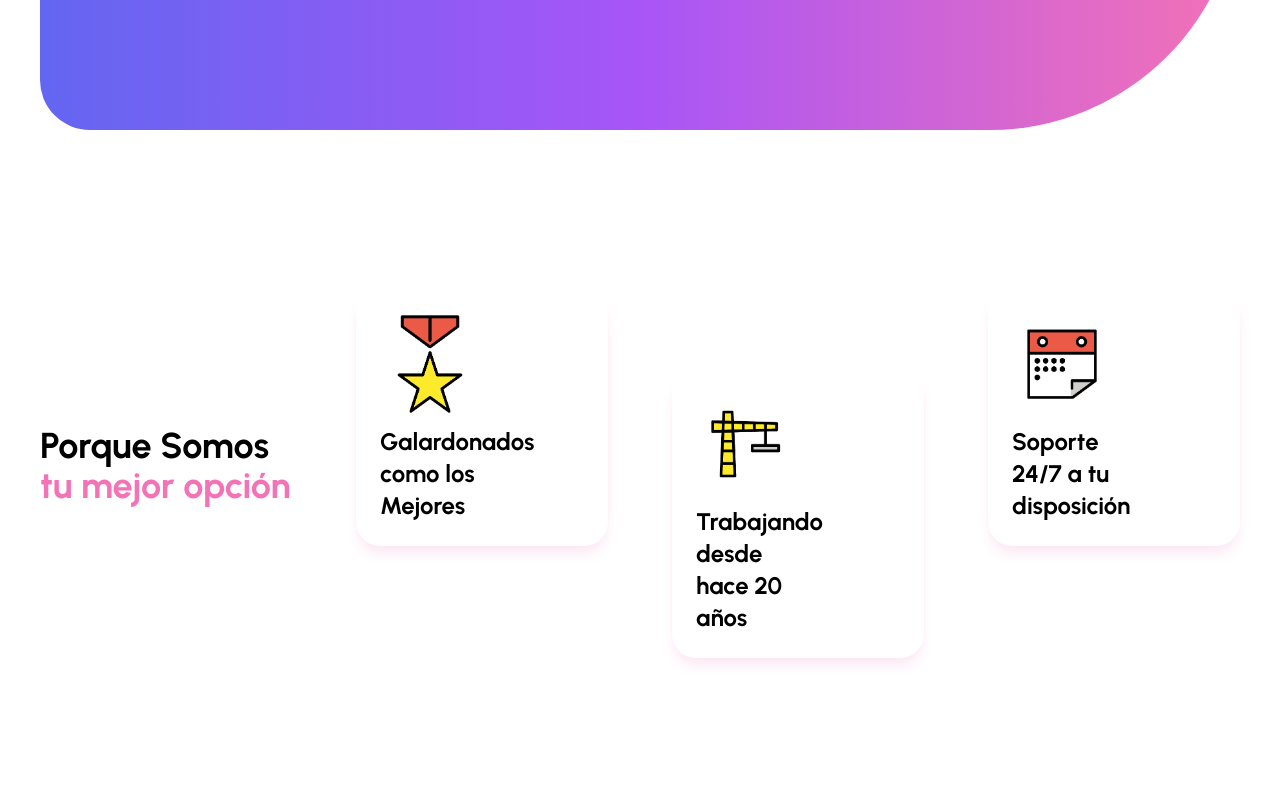
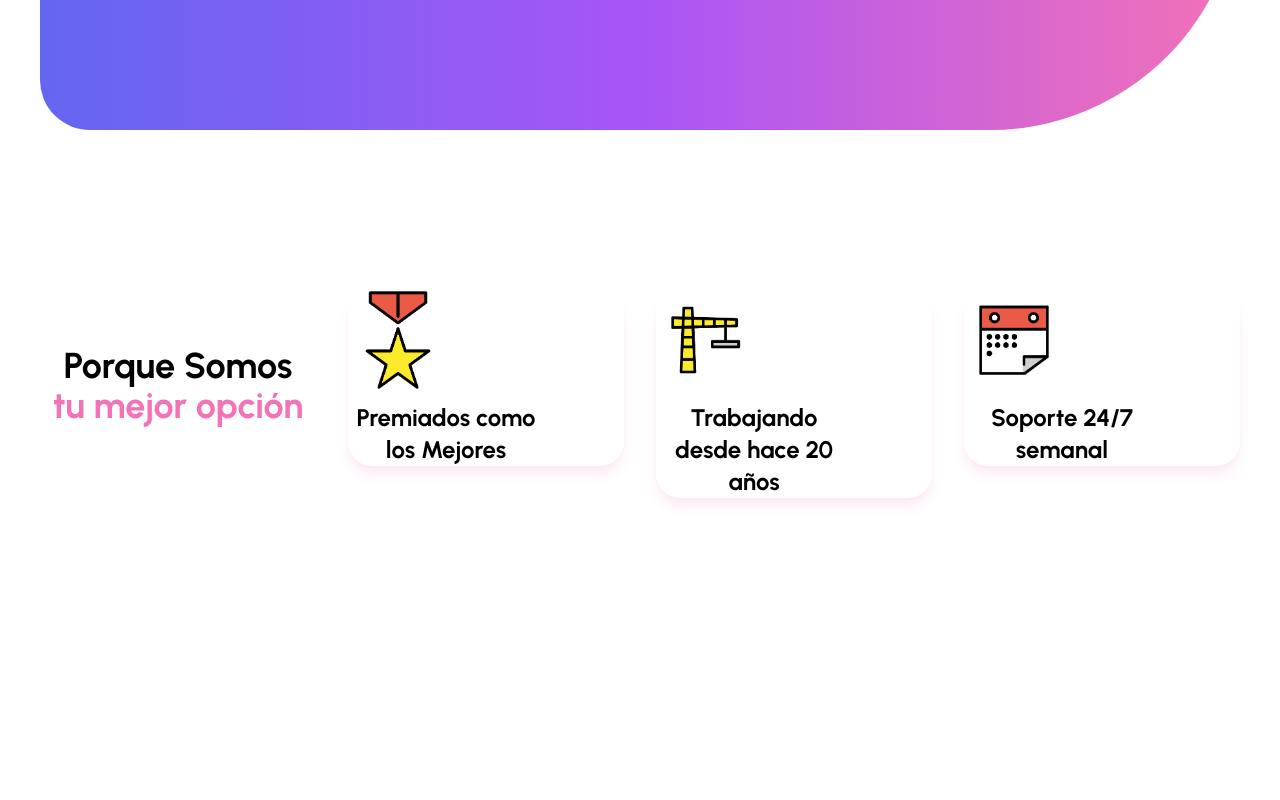
Before and after one commit to LuisFreiser/spa_web, a Next.js app: page / in a window 1280 px wide. Shown: the part 920-1720 px from the top of the page. Built offline with nearby package versions, Linux system fonts and the light colour scheme.

Commit message:
Response

```diff
--- a/src/components/Features/Features.tsx
+++ b/src/components/Features/Features.tsx
@@ -4,12 +4,9 @@ import { MotionTransitions_A } from "../MotionTransitions/MotionTransitions";
 
 export function Features() {
   return (
-    <div
-      id="features"
-      className="grid grid-cols-2 gap-16 md:grid-cols-4 md:pb-36 pt-40"
-    >
-      <div className="flex items-center">
-        <h2 className="mb-4 text-4xl font-bold">
+    <div id="features" className="grid gap-8 md:grid-cols-4 md:pb-36 pt-40">
+      <div className="flex items-center justify-center">
+        <h2 className="mb-4 text-4xl font-bold text-center">
           Porque Somos <br />
           <span className="text-pink-400">tu mejor opción</span>
         </h2>
@@ -19,7 +16,7 @@ export function Features() {
         <MotionTransitions_A key={feature.id}>
           <div key={feature.id}>
             <div
-              className={`rounded-3xl shadow-lg p-6 shadow-pink-100 ${feature.additionalClass}`}
+              className={`rounded-3xl shadow-lg text-center px-auto shadow-pink-100 md:${feature.additionalClass}`}
             >
               <Image
                 src={`/assets/${feature.image}.png`}
--- a/src/data/dataFeatures.ts
+++ b/src/data/dataFeatures.ts
@@ -2,7 +2,7 @@ export const dataFeatures = [
   {
     id: 1,
     image: "medal",
-    text: "Galardonados como los Mejores",
+    text: "Premiados como los Mejores",
     additionalClass: "mt-0",
   },
   {
@@ -14,7 +14,7 @@ export const dataFeatures = [
   {
     id: 3,
     image: "calendar",
-    text: "Soporte 24/7 a tu disposición",
+    text: "Soporte 24/7 semanal",
     additionalClass: "mt-0",
   },
 ];
```
